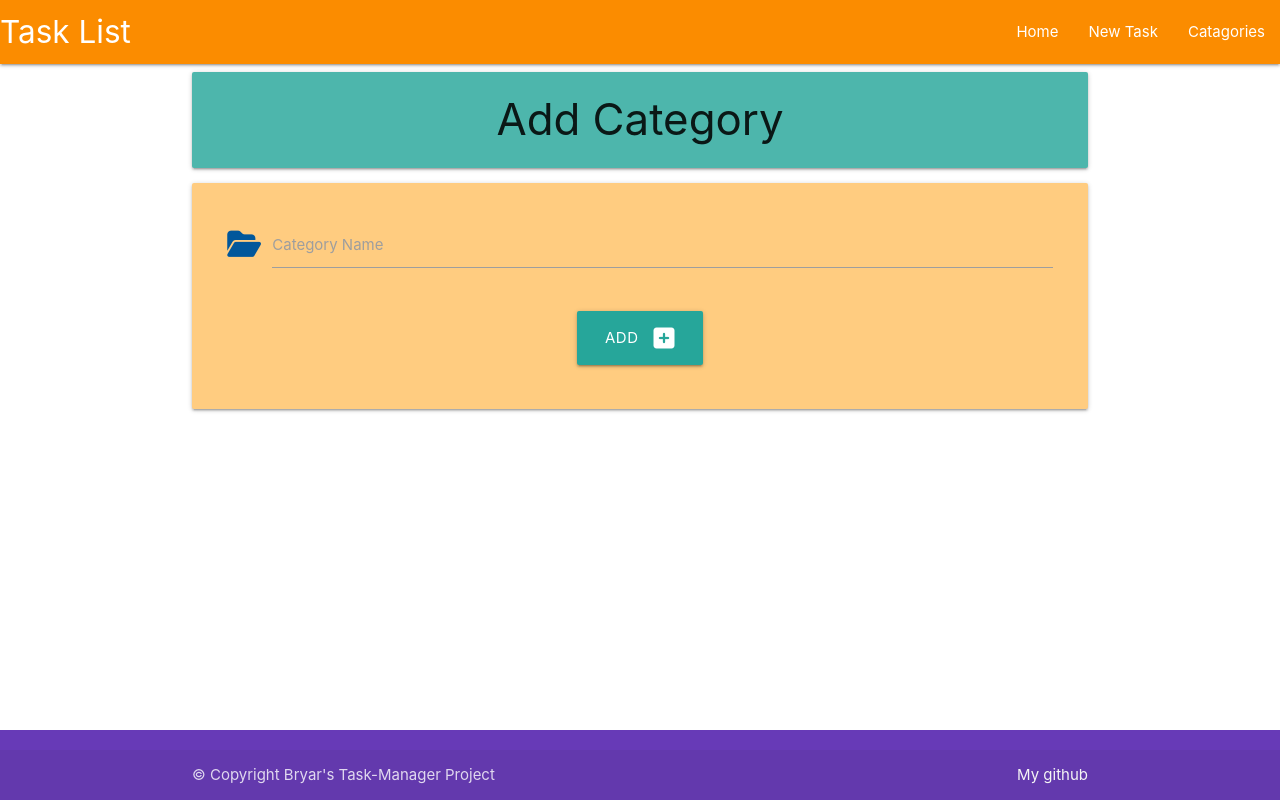
After one commit to Bryaro/Task, a Flask app: page /add_category in a window 1280 px wide. The commit adds this page. Run offline with Flask 3, Linux system fonts and the light colour scheme.

Commit message:
Added 'Add Category' button and 'add_category()' function for saving new categories to the database

```diff
--- a/taskmanager/routes.py
+++ b/taskmanager/routes.py
@@ -1,4 +1,4 @@
-from flask import render_template
+from flask import render_template, request, redirect, url_for
 from taskmanager import app, db
 from taskmanager.models import Category, Task
 
@@ -6,3 +6,18 @@ from taskmanager.models import Category, Task
 @app.route("/")
 def home():
     return render_template("tasks.html")
+
+
+@app.route("/ctegories")
+def categories():
+    return render_template("categories.html")
+
+
+@app.route("/add_category", methods=["GET", "POST"])
+def add_category():
+    if request.method == "POST":
+        category = Category(category_name=request.form.get("category_name"))
+        db.session.add(category)
+        db.session.commit()
+        return redirect(url_for("categories"))
+    return render_template("add_category.html")
--- /dev/null
+++ b/taskmanager/templates/add_category.html
@@ -0,0 +1,25 @@
+{% extends "base.html" %}
+{% block content %}
+
+<h3 class="card-panel teal lighten-2 center-align">Add Category</h3>
+
+<div class="row card-panel orange lighten-3">
+    <form class="col s12" method="POST" accept="{{ url_for('add_category') }}">
+      <div class="row">
+        <div class="input-field col s12">
+            <i class="fas fa-folder-open prefix light-blue-text text-darken-4"></i>
+            <input id="category_name" name="category_name" minlength="3" maxlength="25" type="text" class="validate" required>
+            <label for="category_name">Category Name</label>
+        </div>
+    </div>
+      <div class="row">
+        <div class="col s12 center-align ">
+            <button type="submit" class="btn-large light-orange darken-3">
+                Add <i class="fas fa-plus-square right"></i>
+            </button>
+        </div>
+      </div>
+    </form>
+  </div>
+
+{% endblock %}
--- a/taskmanager/templates/base.html
+++ b/taskmanager/templates/base.html
@@ -22,8 +22,8 @@
                 <a href="#" data-target="mobile-demo" class="sidenav-trigger"><i class="fas fa-bars"></i></a>
                 <ul class="right hide-on-med-and-down">
                     <li><a href="{{ url_for('home')}}">Home</a></li>
-                    <li><a href="">Task</a></li>
-                    <li><a href="">Catagories</a></li>
+                    <li><a href="">New Task</a></li>
+                    <li><a href="{{ url_for('categories')}}">Catagories</a></li>
                 </ul>
             </div>
         </nav>
@@ -31,7 +31,7 @@
         <ul class="sidenav" id="mobile-demo">
             <li><a href="{{ url_for('home')}}">Home</a></li>
             <li><a href="">Task</a></li>
-            <li><a href="">Catagories</a></li>
+            <li><a href="{{ url_for('categories')}}">Catagories</a></li>
         </ul>
 
     </header>
```
Also changed, not shown: taskmanager/templates/categories.html (added, +14 -0 lines).
